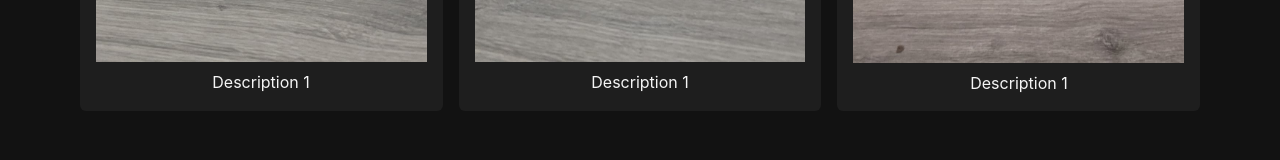
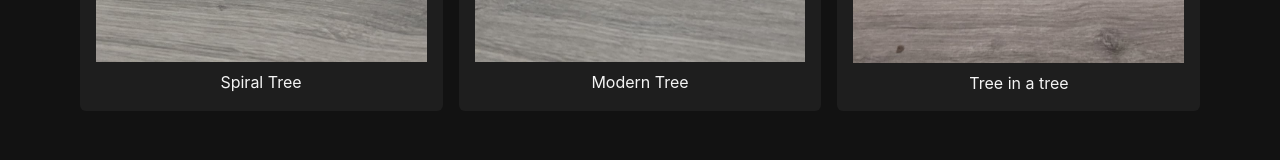
Before and after one commit to TimothyJReid/bullSheetMetal, a React (Create React App) app: page / in a window 1280 px wide. Shown: the part 1561-1721 px from the top of the page. Built offline with nearby package versions, Linux system fonts and the light colour scheme.

Commit message:
added pic titles

```diff
--- a/src/components/Showcase.js
+++ b/src/components/Showcase.js
@@ -2,9 +2,9 @@ import React, { useState, useEffect, useCallback } from "react";
 
 const Showcase = () => {
   const carouselItems = [
-    { image: "/xmas1.jpg", description: "Description 1" },
-    { image: "/xmas2.jpg", description: "Description 1" },
-    { image: "/xmas3.jpg", description: "Description 1" },
+    { image: "/xmas1.jpg", description: "Spiral Tree" },
+    { image: "/xmas2.jpg", description: "Modern Tree" },
+    { image: "/xmas3.jpg", description: "Tree in a tree" },
     { image: "/IMG1.jpg", description: "Description 1" },
     { image: "/IMG2.jpg", description: "Description 2" },
     { image: "/IMG3.jpg", description: "Description 3" },
```
